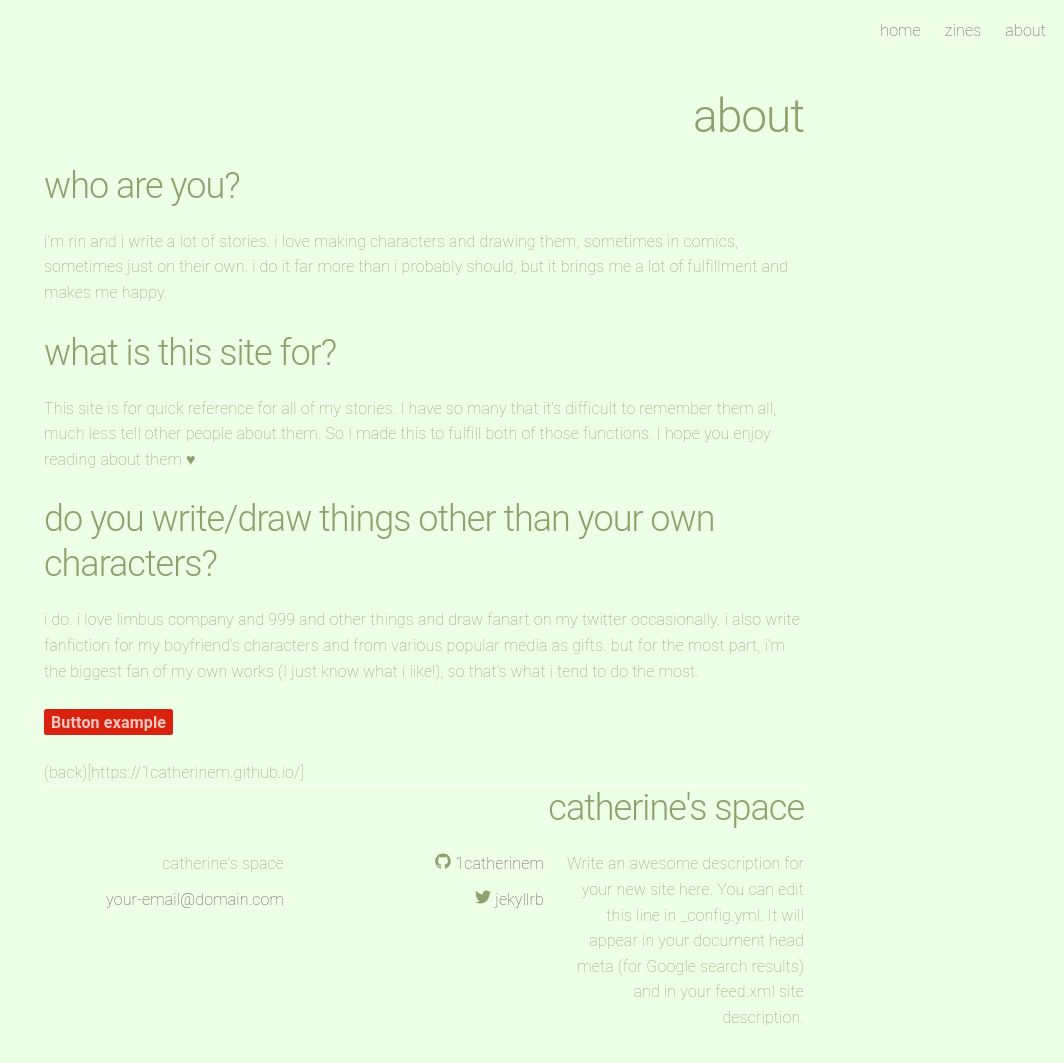
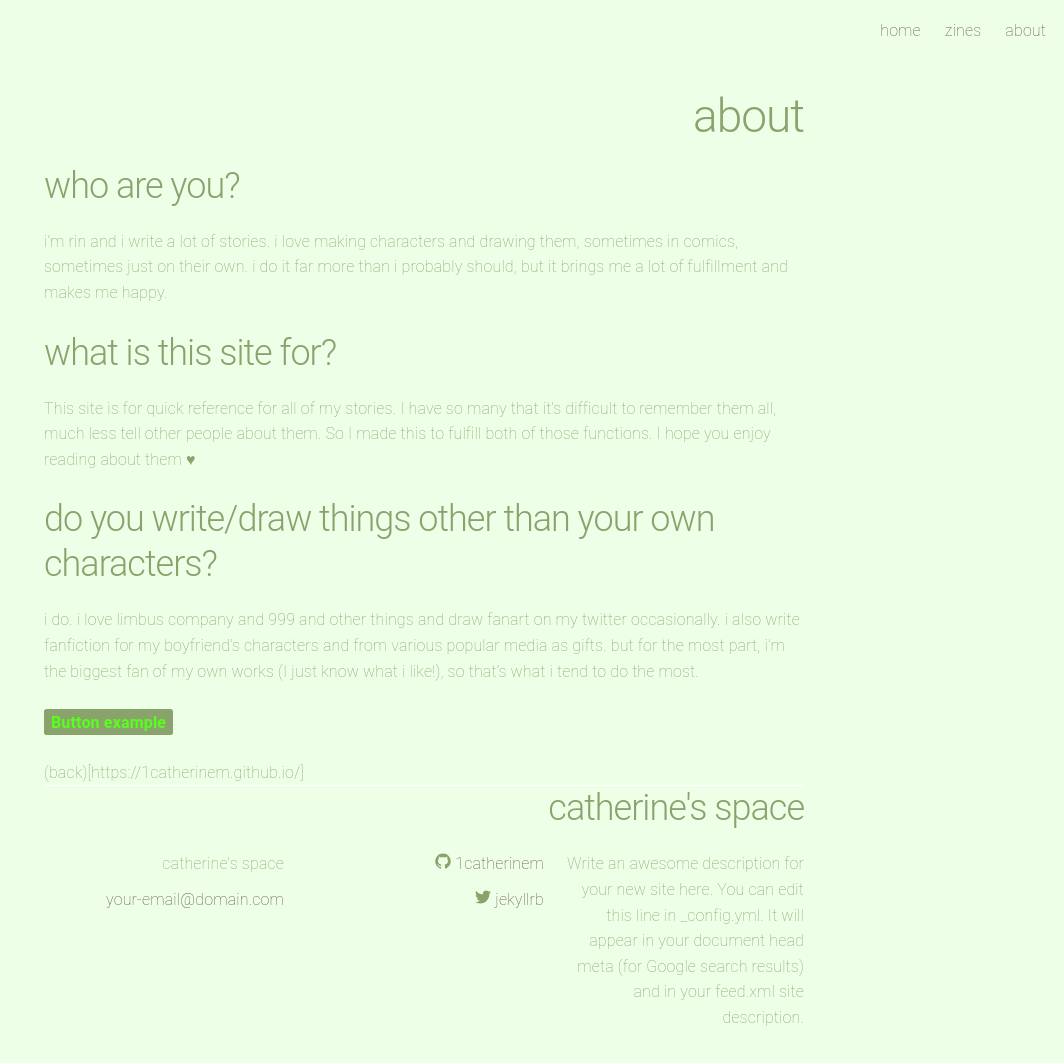
Before and after one commit to 1catherinem/1catherinem.github.io, a Jekyll site: the page built from about.md, in a window 1280 px wide. Shown: the whole page, without its empty margins (216-1280 px from the left). Built offline with Jekyll 4.4.1, drawn with Linux system fonts in a browser that asks for light colours.

Commit message:
Update main.scss

```diff
--- a/css/main.scss
+++ b/css/main.scss
@@ -6,6 +6,7 @@
 $grey-color:       #828282;
 $mint-green:       #EEFFE8;
 $mint-green-light: lighten($mint-green, 40%);
+$mint-green-dark: darken($mint-green, 40%);
 $darker-green:     #8AA36D;
 $brown:            #66574B;
 $grey-color-light: lighten($grey-color, 40%);
@@ -16,9 +17,9 @@ body{
         background-color: $mint-green
 }
 .btn, input[type="submit"] {
-    background: #d9230f;
+    background: $darker-green;
     font-weight: bold;
-    color: rgba(255,255,255,0.75);
+    color: $mint-green-dark;
     text-decoration: none;
     padding: 0.35rem 0.7rem;
     border: 0;
```
